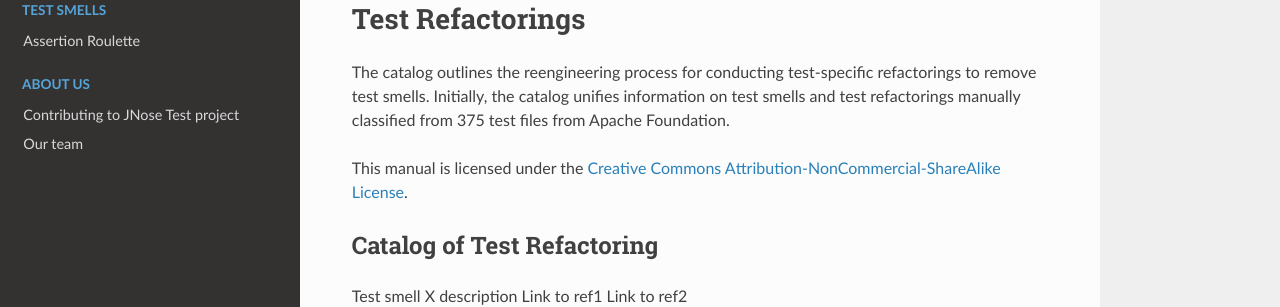
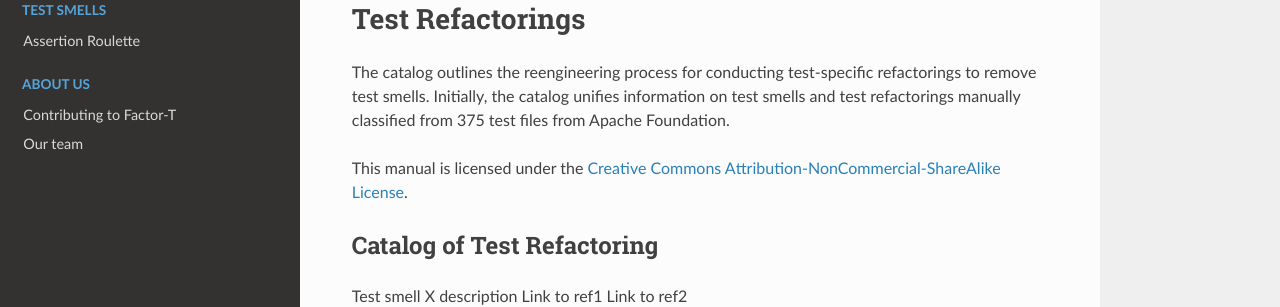
Before and after one commit to arieslab/tsr-catalog, a Sphinx documentation site: the page built from docs/source/index.rst, in a window 1280 px wide. Shown: the part 136-443 px from the top of the page. Built offline with Sphinx 7.4.7 and the Read the Docs theme 2.0.0, drawn with Linux system fonts in a browser that asks for light colours.

Commit message:
Update contribute.rst

```diff
--- a/docs/source/contribute.rst
+++ b/docs/source/contribute.rst
@@ -1,4 +1,4 @@
-Contributing to JNose Test project
+Contributing to Factor-T
 =============================
 
 Are you here to help on Factor-T project? Awesome!
```
